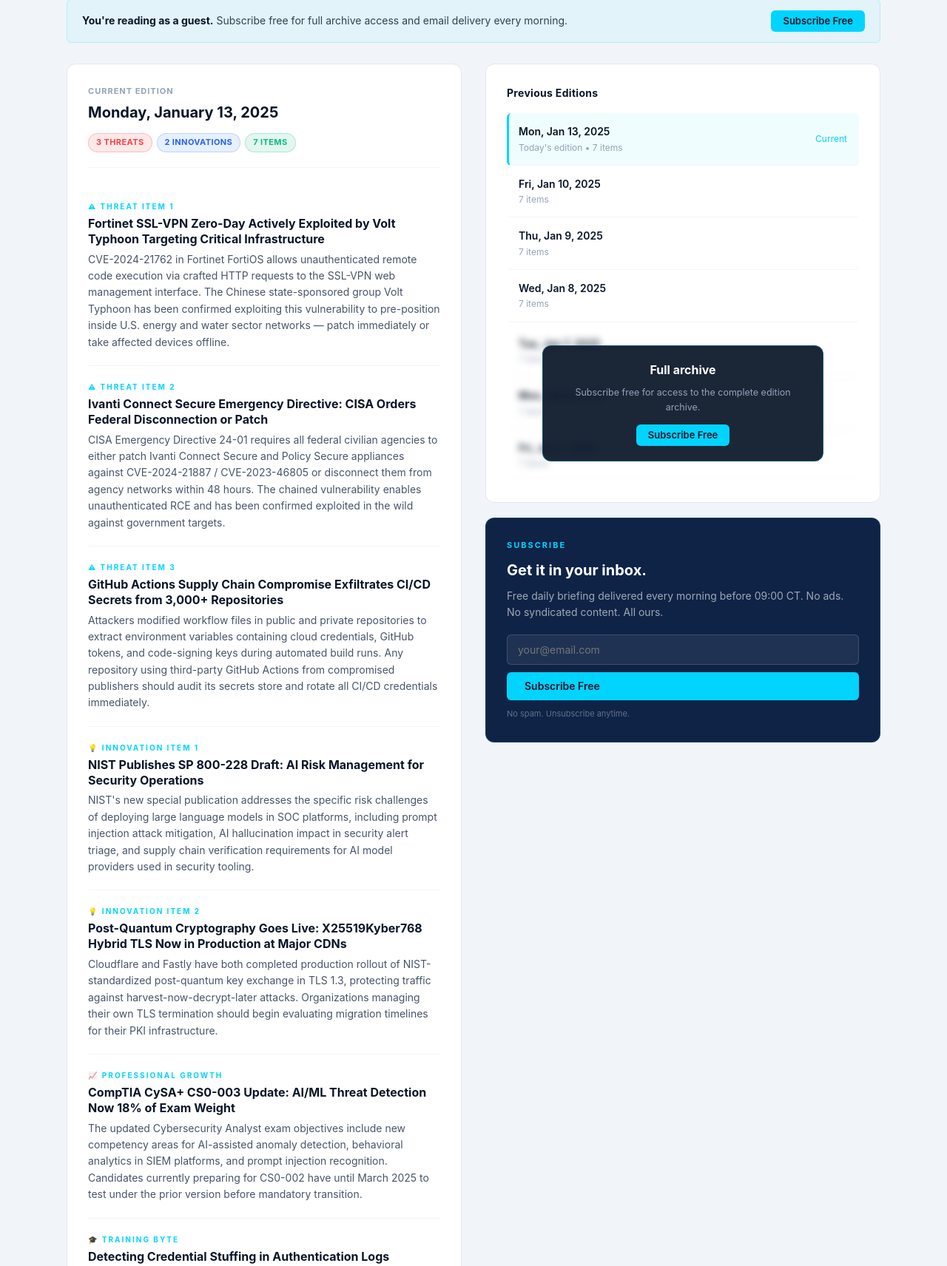
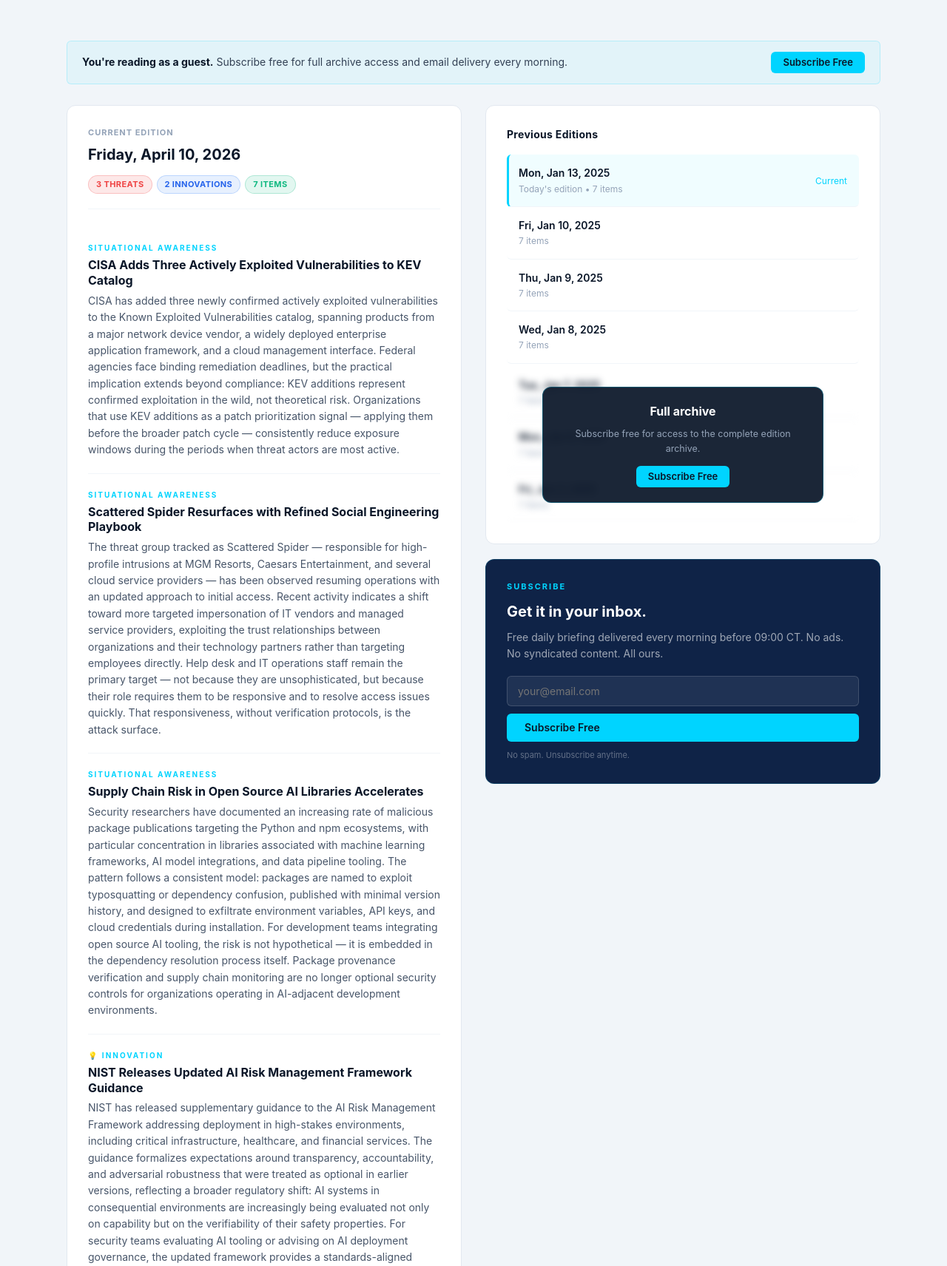
Before and after one commit to BorgesLebron/cybersense-solutions, a plain HTML site: page newsletter.html in a window 1280 px wide. Shown: the part 410-2122 px from the top of the page at 74% size. Drawn offline with Linux system fonts and the light colour scheme.

Commit message:
Revise newsletter content and update dates
Updated the newsletter content to reflect changes in timing, situational awareness items, and professional growth opportunities.

```diff
--- a/newsletter.html
+++ b/newsletter.html
@@ -26,7 +26,7 @@
   <div class="container" style="position:relative;z-index:1;">
     <p class="section-label">Daily Briefing</p>
     <h1 class="section-heading section-heading-light" style="font-size:clamp(28px,5vw,46px);">Daily Digital Awareness Briefing</h1>
-    <p class="section-sub section-sub-light">Seven items. Every morning by 09:00 CT. Threats, innovations, professional growth, and a training byte — all analyst-written.</p>
+    <p class="section-sub section-sub-light">Seven items. Every weekday morning by 07:00 am CT. Situational Awareness (threats, vulnerabilities, breaches), Modernization and AI Insight (innovations), Career Development (professional growth), and a Training Byte — all free and in plain language.</p>
   </div>
 </section>
 
@@ -47,7 +47,7 @@
           <div style="display:flex;justify-content:space-between;align-items:center;flex-wrap:wrap;gap:12px;margin-bottom:24px;padding-bottom:20px;border-bottom:1px solid #f1f5f9;">
             <div>
               <div style="font-size:11px;font-weight:700;letter-spacing:1px;text-transform:uppercase;color:var(--cs-gray-400);margin-bottom:4px;">Current Edition</div>
-              <div style="font-size:20px;font-weight:700;color:var(--cs-navy);">Monday, January 13, 2025</div>
+              <div style="font-size:20px;font-weight:700;color:var(--cs-navy);">Friday, April 10, 2026</div>
             </div>
             <div style="display:flex;gap:6px;flex-wrap:wrap;">
               <span class="badge badge-critical">3 Threats</span>
@@ -57,45 +57,49 @@
           </div>
 
           <div class="briefing-section">
-            <div class="briefing-type">⚠ Threat Item 1</div>
-            <h3>Fortinet SSL-VPN Zero-Day Actively Exploited by Volt Typhoon Targeting Critical Infrastructure</h3>
-            <p>CVE-2024-21762 in Fortinet FortiOS allows unauthenticated remote code execution via crafted HTTP requests to the SSL-VPN web management interface. The Chinese state-sponsored group Volt Typhoon has been confirmed exploiting this vulnerability to pre-position inside U.S. energy and water sector networks — patch immediately or take affected devices offline.</p>
+            <div class="briefing-type">Situational Awareness</div>
+            <h3>CISA Adds Three Actively Exploited Vulnerabilities to KEV Catalog</h3>
+            <p>CISA has added three newly confirmed actively exploited vulnerabilities to the Known Exploited Vulnerabilities catalog, spanning products from a major network device vendor, a widely deployed enterprise application framework, and a cloud management interface. Federal agencies face binding remediation deadlines, but the practical implication extends beyond compliance: KEV additions represent confirmed exploitation in the wild, not theoretical risk. Organizations that use KEV additions as a patch prioritization signal — applying them before the broader patch cycle — consistently reduce exposure windows during the periods when threat actors are most active.</p>
           </div>
 
           <div class="briefing-section">
-            <div class="briefing-type">⚠ Threat Item 2</div>
-            <h3>Ivanti Connect Secure Emergency Directive: CISA Orders Federal Disconnection or Patch</h3>
-            <p>CISA Emergency Directive 24-01 requires all federal civilian agencies to either patch Ivanti Connect Secure and Policy Secure appliances against CVE-2024-21887 / CVE-2023-46805 or disconnect them from agency networks within 48 hours. The chained vulnerability enables unauthenticated RCE and has been confirmed exploited in the wild against government targets.</p>
+            <div class="briefing-type">Situational Awareness</div>
+            <h3>Scattered Spider Resurfaces with Refined Social Engineering Playbook</h3>
+            <p>The threat group tracked as Scattered Spider — responsible for high-profile intrusions at MGM Resorts, Caesars Entertainment, and several cloud service providers — has been observed resuming operations with an updated approach to initial access. Recent activity indicates a shift toward more targeted impersonation of IT vendors and managed service providers, exploiting the trust relationships between organizations and their technology partners rather than targeting employees directly. Help desk and IT operations staff remain the primary target — not because they are unsophisticated, but because their role requires them to be responsive and to resolve access issues quickly. That responsiveness, without verification protocols, is the attack surface.</p>
           </div>
 
           <div class="briefing-section">
-            <div class="briefing-type">⚠ Threat Item 3</div>
-            <h3>GitHub Actions Supply Chain Compromise Exfiltrates CI/CD Secrets from 3,000+ Repositories</h3>
-            <p>Attackers modified workflow files in public and private repositories to extract environment variables containing cloud credentials, GitHub tokens, and code-signing keys during automated build runs. Any repository using third-party GitHub Actions from compromised publishers should audit its secrets store and rotate all CI/CD credentials immediately.</p>
+            <div class="briefing-type">Situational Awareness</div>
+            <h3>Supply Chain Risk in Open Source AI Libraries Accelerates</h3>
+            <p>Security researchers have documented an increasing rate of malicious package publications targeting the Python and npm ecosystems, with particular concentration in libraries associated with machine learning frameworks, AI model integrations, and data pipeline tooling. The pattern follows a consistent model: packages are named to exploit typosquatting or dependency confusion, published with minimal version history, and designed to exfiltrate environment variables, API keys, and cloud credentials during installation. For development teams integrating open source AI tooling, the risk is not hypothetical — it is embedded in the dependency resolution process itself. Package provenance verification and supply chain monitoring are no longer optional security controls for organizations operating in AI-adjacent development environments.</p>
           </div>
 
           <div class="briefing-section">
-            <div class="briefing-type">💡 Innovation Item 1</div>
-            <h3>NIST Publishes SP 800-228 Draft: AI Risk Management for Security Operations</h3>
-            <p>NIST's new special publication addresses the specific risk challenges of deploying large language models in SOC platforms, including prompt injection attack mitigation, AI hallucination impact in security alert triage, and supply chain verification requirements for AI model providers used in security tooling.</p>
+            <div class="briefing-type">💡 Innovation</div>
+            <h3>NIST Releases Updated AI Risk Management Framework Guidance</h3>
+            <p>NIST has released supplementary guidance to the AI Risk Management Framework addressing deployment in high-stakes environments, including critical infrastructure, healthcare, and financial services. The guidance formalizes expectations around transparency, accountability, and adversarial robustness that were treated as optional in earlier versions, reflecting a broader regulatory shift: AI systems in consequential environments are increasingly being evaluated not only on capability but on the verifiability of their safety properties. For security teams evaluating AI tooling or advising on AI deployment governance, the updated framework provides a standards-aligned foundation for risk assessment already referenced in emerging federal procurement requirements.</p>
           </div>
 
           <div class="briefing-section">
-            <div class="briefing-type">💡 Innovation Item 2</div>
-            <h3>Post-Quantum Cryptography Goes Live: X25519Kyber768 Hybrid TLS Now in Production at Major CDNs</h3>
-            <p>Cloudflare and Fastly have both completed production rollout of NIST-standardized post-quantum key exchange in TLS 1.3, protecting traffic against harvest-now-decrypt-later attacks. Organizations managing their own TLS termination should begin evaluating migration timelines for their PKI infrastructure.</p>
+            <div class="briefing-type">💡 Innovation</div>
+            <h3>Agentic AI Systems and the Emerging Attack Surface</h3>
+            <p>Security researchers at multiple institutions have begun publishing analyses of the attack surface introduced by agentic AI systems — models granted the ability to take actions, execute code, browse the web, and interact with external services autonomously. The risk is structural rather than incidental: when a language model can take actions on behalf of a user, the threat model expands to include prompt injection through external content, credential exposure through tool use, and unintended data exfiltration through agentic workflows. Organizations deploying or evaluating AI agents should treat the agent's permission scope and external interaction surface as a primary security review area, not an operational afterthought. The security discipline required is new, but the underlying principle is not — least privilege applies.</p>
           </div>
 
           <div class="briefing-section">
             <div class="briefing-type">📈 Professional Growth</div>
-            <h3>CompTIA CySA+ CS0-003 Update: AI/ML Threat Detection Now 18% of Exam Weight</h3>
-            <p>The updated Cybersecurity Analyst exam objectives include new competency areas for AI-assisted anomaly detection, behavioral analytics in SIEM platforms, and prompt injection recognition. Candidates currently preparing for CS0-002 have until March 2025 to test under the prior version before mandatory transition.</p>
+            <h3>ISC2 Certified in Cybersecurity (CC) — Zero Cost Entry Point</h3>
+            <p>ISC2's Certified in Cybersecurity credential is currently available at no cost — exam and training included — for individuals pursuing an entry point into the field. The certification covers security concepts, network security, access controls, incident response, and security operations at a level suitable for early-career practitioners and career changers. For individuals who have been reading this brief and building their awareness vocabulary, the CC provides a structured credential framework that formalizes that knowledge and signals commitment to prospective employers. Zero cost removes the primary barrier. The discipline required to complete it is exactly what this brief has been building every day for one hundred editions.</p>
           </div>
 
           <div class="briefing-section">
             <div class="briefing-type">🎓 Training Byte</div>
-            <h3>Detecting Credential Stuffing in Authentication Logs</h3>
-            <p>Credential stuffing is characterized by high-volume authentication failures from geographically dispersed IPs against the same account — not brute force against multiple accounts. In your SIEM, build an alert: single username + more than 10 failed logins + more than 5 unique source IPs + within a 15-minute window. Success rates below 0.5% confirm stuffing, not guessing. Tag these for immediate SOC triage.</p>
+            <h3>Verify Before You Comply — The IT Vendor Impersonation Test</h3>
+            <p class="text-gray-800 mb-2 text-md font-base">The threat pattern:</p>
+            <p>Attackers impersonating IT vendors or help desk staff create urgency — a system is down, credentials need to be reset, access needs to be granted immediately. The request sounds legitimate because the attacker has done enough reconnaissance to make it sound that way. The goal is to get you to act before you verify.</p>
+            <p class="text-gray-800 mb-2 text-md font-base">The discipline:</p>
+            <p>Any request arriving through an unexpected channel that asks you to grant access, reset credentials, or bypass a security control should trigger one action before compliance: independent verification. Do not call the number the caller provided. Do not reply to the email. Look up the contact information independently and confirm through that channel. Urgency is a social engineering technique. Thirty seconds of verification is not a failure to be responsive — it is the response.</p>
+            <p class="text-sky-500 mb-2 text-md font-base">One verification step prevents the intrusion that takes three days to contain.</p>
           </div>
         </div>
 
```
